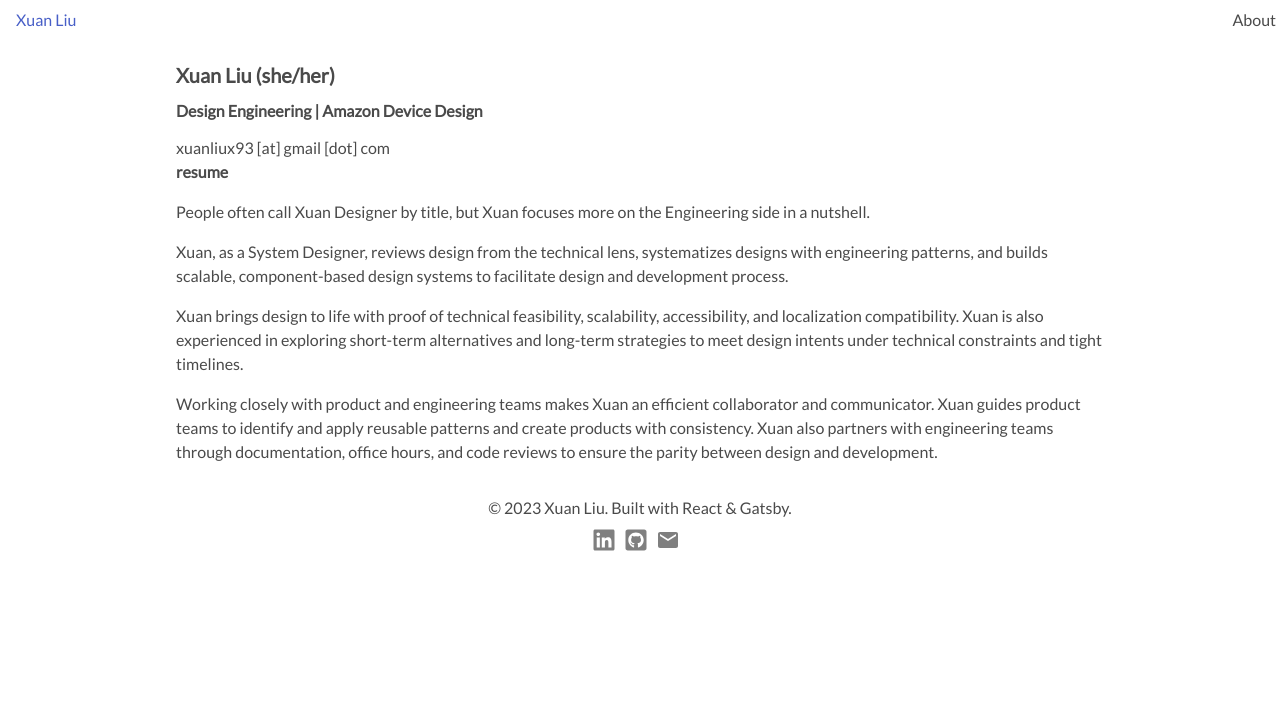
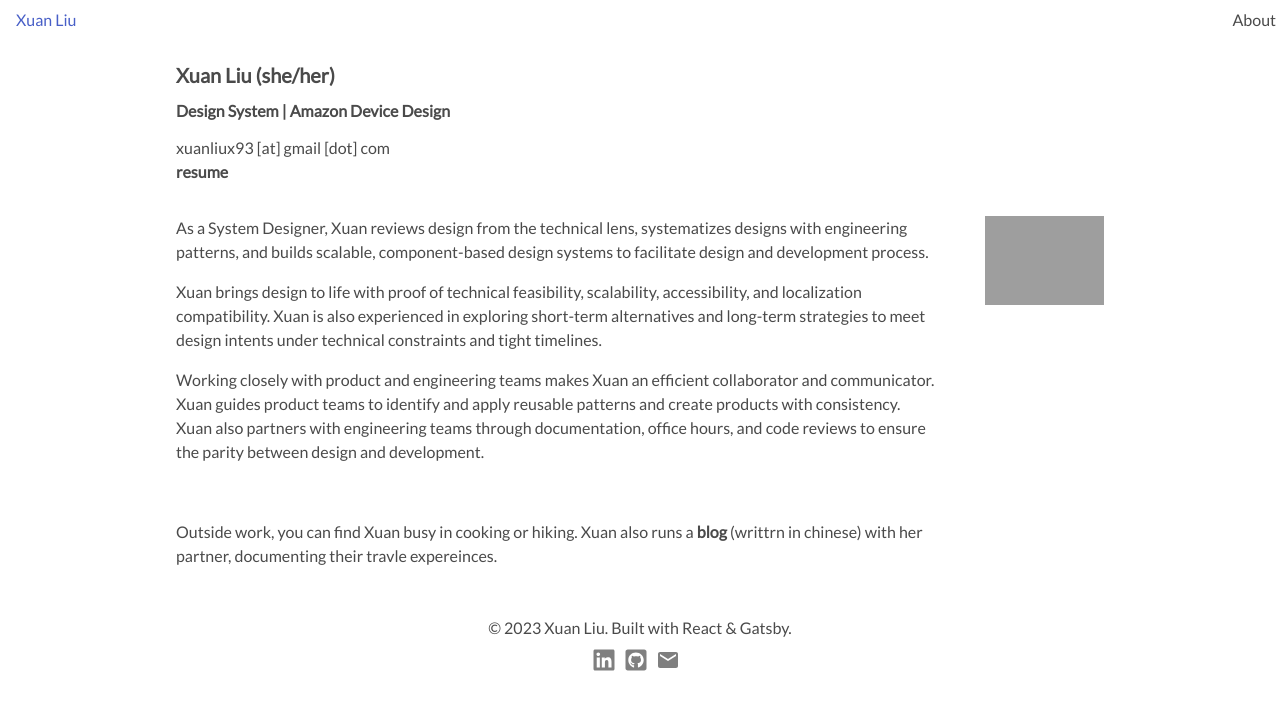
Before and after one commit to xuan6/xuanliu, a Gatsby site: page /about in a window 1280 px wide. Built offline with nearby package versions, Linux system fonts and the light colour scheme; Gatsby itself is replaced by a stand-in of ours; grey boxes are pictures that could not be loaded.

Commit message:
updating about page

```diff
--- a/src/pages/about.js
+++ b/src/pages/about.js
@@ -3,20 +3,30 @@ import * as React from "react"
 import Layout from "../components/layout"
 import Seo from "../components/seo"
 import './styles.css'
+import profileImage from '../images/xuan-liu-profile.jpg'
 
 const About = () => (
   <Layout>
   <Seo title="About" />
   <div className='container'>
     <div className='about'>
-    <h3>Xuan Liu (she/her) </h3>
-    <h4>Design Engineering | Amazon Device Design</h4>
-    <p>xuanliux93 [at] gmail [dot] com<br/> <a href='https://drive.google.com/file/d/1eTQO5ls8TMGJsOGg3l1oIxATCj1_HU89/view'>resume</a></p>
-    <p>People often call Xuan Designer by title, but Xuan focuses more on the Engineering side in a nutshell.</p>
-    <p>Xuan, as a System Designer, reviews design from the technical lens, systematizes designs with engineering patterns, and builds scalable, component-based design systems to facilitate design and development process.</p>
-    <p>Xuan brings design to life with proof of technical feasibility, scalability, accessibility, and localization compatibility. Xuan is also experienced in exploring short-term alternatives and long-term strategies to meet design intents under technical constraints and tight timelines.</p>
-    <p>Working closely with product and engineering teams makes Xuan an efficient collaborator and communicator. Xuan guides product teams to identify and apply reusable patterns and create products with consistency. Xuan also partners with engineering teams through documentation, office hours, and code reviews to ensure the parity between design and development.</p>
-
+      <div className='profile-header'>
+        <h3>Xuan Liu (she/her) </h3>
+        <h4>Design System | Amazon Device Design</h4>
+        <p>xuanliux93 [at] gmail [dot] com<br/> <a href='https://drive.google.com/file/d/11kgEeI1qJTPYFyxZuZtUi9Kq5cQHruSD/view?usp=sharing'>resume</a></p>
+      </div>
+      <div className='profile-body'>
+        <div className='profile-text'>
+          <p>As a System Designer, Xuan reviews design from the technical lens, systematizes designs with engineering patterns, and builds scalable, component-based design systems to facilitate design and development process.</p>
+          <p>Xuan brings design to life with proof of technical feasibility, scalability, accessibility, and localization compatibility. Xuan is also experienced in exploring short-term alternatives and long-term strategies to meet design intents under technical constraints and tight timelines.</p>
+          <p>Working closely with product and engineering teams makes Xuan an efficient collaborator and communicator. Xuan guides product teams to identify and apply reusable patterns and create products with consistency. Xuan also partners with engineering teams through documentation, office hours, and code reviews to ensure the parity between design and development.</p>
+          <br/>
+          <p>Outside work, you can find Xuan busy in cooking or hiking. Xuan also runs a <a href='https://meowshiba.com'>blog</a> (writtrn in chinese) with her partner, documenting their travle expereinces.</p>
+        </div>
+        <div className='profile-img'>
+          <img src={profileImage} alt='profile image' />
+        </div>
+      </div>
     </div>
   </div>
   </Layout>
--- a/src/pages/styles.css
+++ b/src/pages/styles.css
@@ -56,7 +56,7 @@ p {
 
 .navbar {
     max-width: 1280px;
-    margin:0 auto 0 auto;
+    margin: 0 auto 0 auto;
     background-color: rgba(0, 0, 0, 0);
 }
 
@@ -87,8 +87,8 @@ footer {
     opacity: 0.7;
 }
 
-.footer-icon a:hover{
-    opacity:1;
+.footer-icon a:hover {
+    opacity: 1;
 }
 
 
@@ -99,7 +99,7 @@ footer {
     /* background-size: cover;
     background-position: center; */
     /* fill: bisque; */
-    background-color:white;
+    background-color: white;
 }
 
 .hero-body {
@@ -136,26 +136,26 @@ footer {
     margin: 1.5rem auto;
 }
 
-.post-card{
+.post-card {
     margin-right: 0;
     margin-left: 0;
-    color:black;
-    width:100%;
-    margin-top:0;
+    color: black;
+    width: 100%;
+    margin-top: 0;
 }
 
-.post-thumbnail{
+.post-thumbnail {
     transition: all .2s;
 }
 
-.post-thumbnail:hover{
+.post-thumbnail:hover {
     transform: scale(0.98);
 }
 
-.post-thumbnail img{
+.post-thumbnail img {
     width: 100%;
     aspect-ratio: 1/1;
-    margin:0 auto;
+    margin: 0 auto;
     object-fit: contain;
     border-radius: 0.5rem;
 }
@@ -163,15 +163,15 @@ footer {
 .post-description {
     margin-left: 2rem;
     text-decoration: none;
-    margin:auto 0;
+    margin: auto 0;
     padding: 0.75rem 1.25rem;
 }
 
-a{
+a {
     text-decoration: none;
 }
 
-.nav-item{
+.nav-item {
     display: inline-block;
     margin-right: 0.25rem;
     padding: 0.5rem 1rem;
@@ -202,3 +202,24 @@ a{
 .about a:hover {
     text-decoration: underline dotted 4px;
 }
+
+.profile-body {
+    display: flex;
+    flex-direction: column;
+}
+
+/* moible first diplay*/
+.profile-img {
+    margin: 1rem auto;
+}
+
+/* desktop diplay*/
+@media (min-width: 768px) {
+    .profile-body {
+        flex-direction: row;
+    }
+
+    .profile-img {
+        margin: 1rem 0 0 3rem;
+    }
+}
```
Also changed, not shown: 1 other file. Lines whose indentation alone changed are shown as unchanged.
